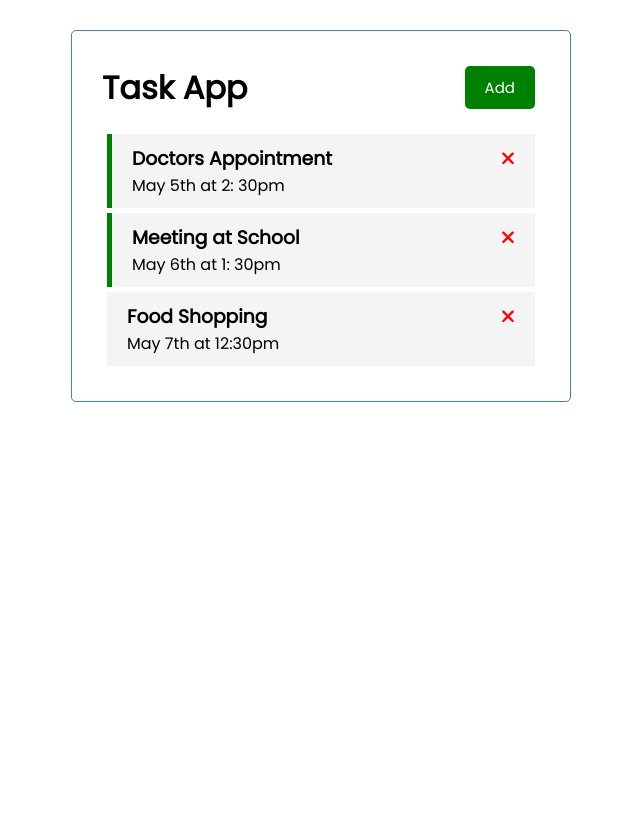
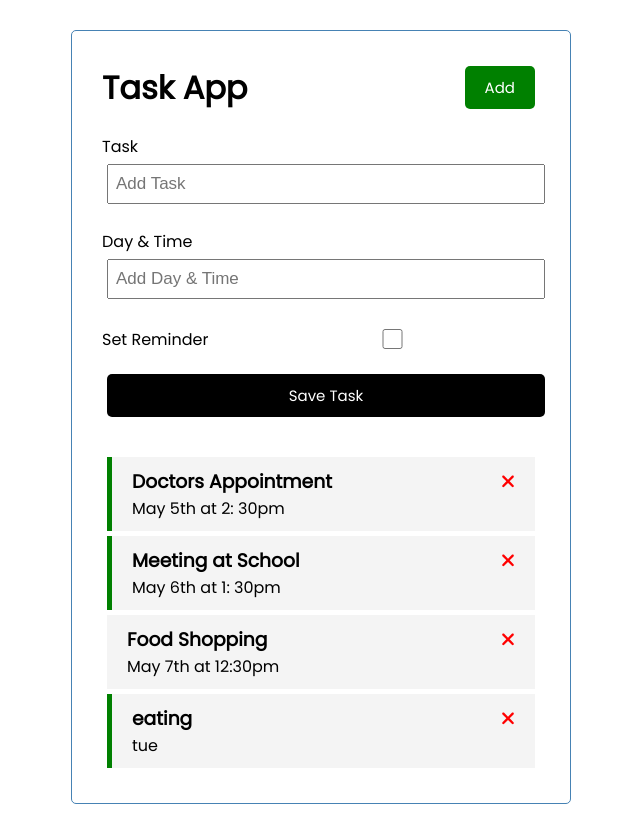
Before and after one commit to shubham-sanvariya/angular_task_app, an Angular app: page / in a window 1280 px wide. Shown: the whole page, without its empty margins (319-959 px from the left). Before the commit the page ends 800 px from the top, so only its background shows below. Built offline with nearby package versions, Linux system fonts and the light colour scheme; data requests are answered from the project's data file.

Commit message:
calling add task in parent

```diff
--- a/db.json
+++ b/db.json
@@ -17,6 +17,12 @@
       "text": "Food Shopping",
       "day": "May 7th at 12:30pm",
       "reminder": false
+    },
+    {
+      "id": "f68e",
+      "text": "eating",
+      "day": "tue",
+      "reminder": true
     }
   ]
 }
--- a/src/app/components/tasks/tasks.component.html
+++ b/src/app/components/tasks/tasks.component.html
@@ -1,3 +1,7 @@
+<app-add-task (onAddTask)="addTask($event)">
+
+</app-add-task>
+
 <app-task-item
 *ngFor="let task of tasks"
 [task]="task"
--- a/src/app/components/tasks/tasks.component.ts
+++ b/src/app/components/tasks/tasks.component.ts
@@ -3,11 +3,12 @@
 import { NgFor } from '@angular/common';
 import { TaskItemComponent } from '../task-item/task-item.component';
 import { TaskService } from '../../services/task.service';
+import { AddTaskComponent } from '../add-task/add-task.component';
 
 @Component({
   selector: 'app-tasks',
   standalone: true,
-  imports: [NgFor,TaskItemComponent],
+  imports: [NgFor,TaskItemComponent,AddTaskComponent],
   templateUrl: './tasks.component.html',
   styleUrl: './tasks.component.css',
 })
@@ -48,4 +49,15 @@
       error: (error) => {console.log(error)}
     })
   }
+
+  addTask(task : Task) {
+    this.taskService.addTask(task)
+    .subscribe({
+      next: () => {
+        this.taskService.getTasks()
+        .subscribe(this.handler);
+      },
+      error: (error) => {console.log(error)}
+    })
+  }
 }
```
